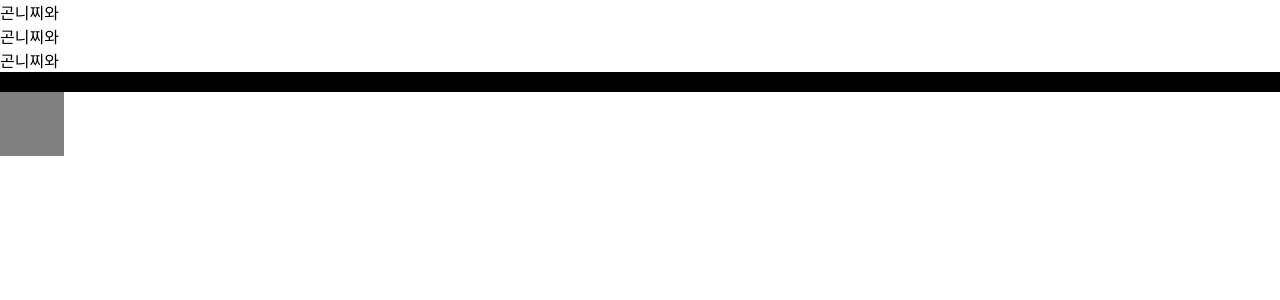
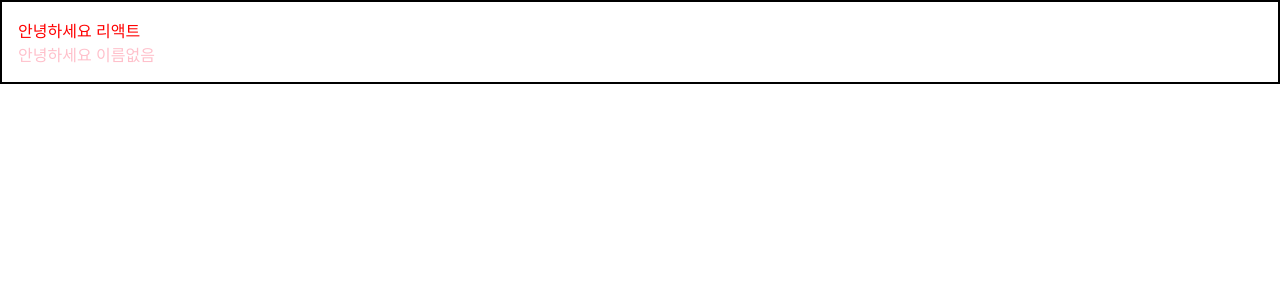
Before and after one commit to sharpcoder312/Front-end_prac, a React (Create React App) app in the folder React/vlpt-tutorial/begin-react/: page / in a window 1280 px wide. Shown: the top 300 px of the page. Built offline with nearby package versions, Linux system fonts and the light colour scheme.

Commit message:
Add: [props를 통해 컴포넌트 전달하기]

```diff
--- a/React/vlpt-tutorial/begin-react/src/App.js
+++ b/React/vlpt-tutorial/begin-react/src/App.js
@@ -1,25 +1,15 @@
-import React from 'react'
-import Hello from './Hello'
-import './App.css';
+import React from 'react';
+import Hello from './Hello';
+import Wrapper from './Wrapper'
+// 사실 import는 함수에 불러올 component를 입력하면서 자동 완성 기능을 통해 불러올 수도 있다.
 
 function App() {
-  const name = 'react';
-  const style = {
-    backgroundColor: 'black',
-    fontsize: '0.8rem'
-  }
-  return (
-    <>
-    {/* 주석작성1 */}
-      <Hello
-        // 주석작성2
-      />
-      <Hello />
-      <Hello />
-      <div style={style}>{name}</div>
-      <div className="gray-box"></div>
-    </>
-  );
+    return (
+        <Wrapper>
+    	  <Hello name="리액트" color="red" />
+          <Hello color="pink" />
+        </Wrapper>
+    )
 }
 
 export default App;
--- a/React/vlpt-tutorial/begin-react/src/Hello.js
+++ b/React/vlpt-tutorial/begin-react/src/Hello.js
@@ -1,8 +1,11 @@
-import React from 'react';    // 'react를 불러와서 사용하겠다.'는 의미
+import React from 'react';
 
-function Hello() {      // component 이름은 대문자로 시작하자 // componet는 일종의 UI조각을 의미한다.
-  return <div>곤니찌와</div>;    // XML(HTML형태) 문법으로 값을 return 해주어야한다. 마치 HTML 같지만 JXS이다.
+function Hello({ color, name }) {
+    return <div style={{color}}>안녕하세요 {name}</div>;
 }
 
-export default Hello;     // 'Hello라는 component를 만들어서 내보내주겠다.'는 의미
-// 이렇게 component를 만들면 불러와서 사용할 수가 있다. App.js에 상대 경로로 추가해준다.
+Hello.defaultProps = {			// props 기본값 설정
+    name: '이름없음'
+};
+
+export default Hello;
--- /dev/null
+++ b/React/vlpt-tutorial/begin-react/src/Wrapper.js
@@ -0,0 +1,12 @@
+import React from 'react';
+
+function Wrapper({ children }) {
+    const style = {
+        border: '2px solid black',
+        padding: 16
+    };
+
+    return <div style={style}>{children}</div>
+}
+
+export default Wrapper;
```
